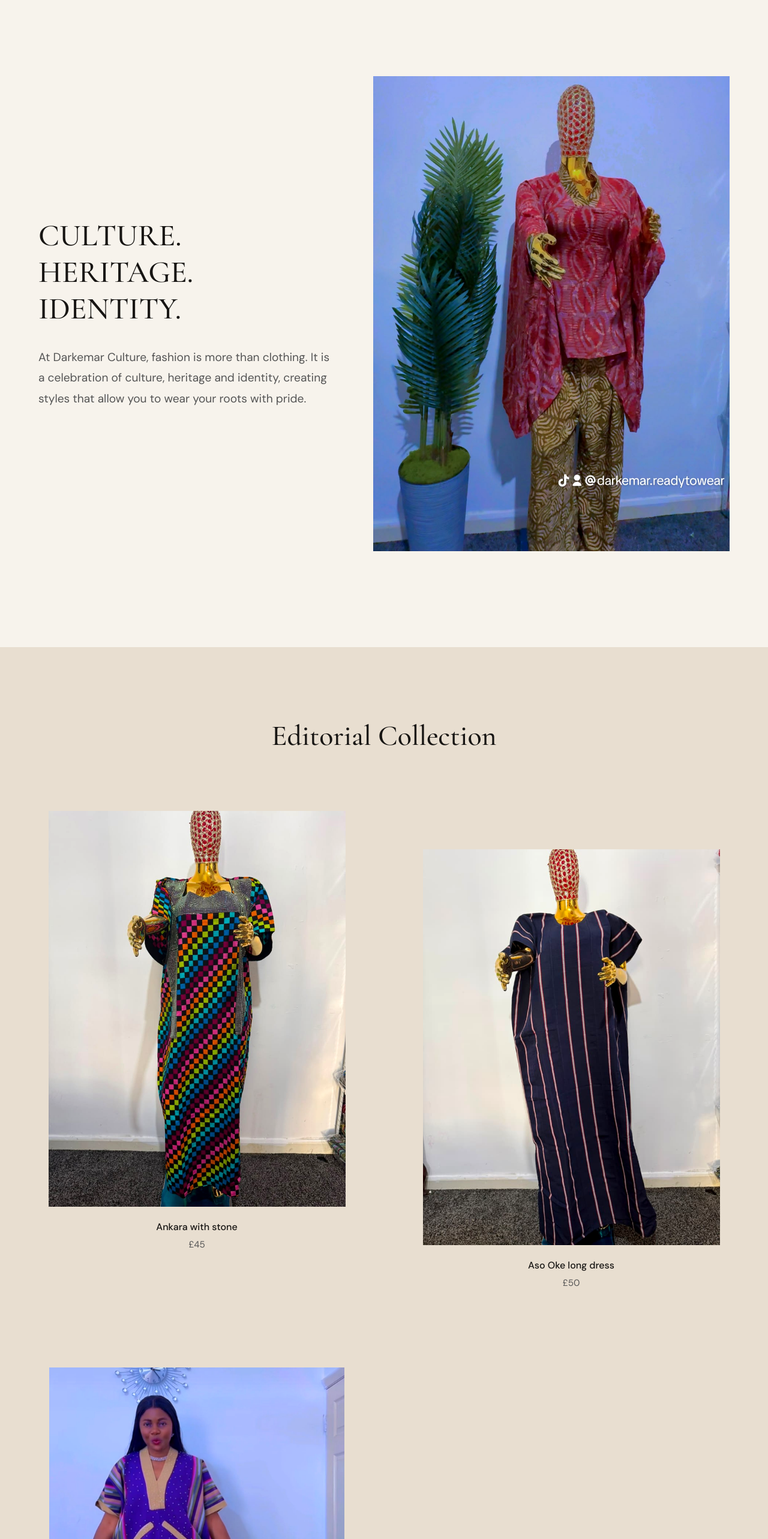
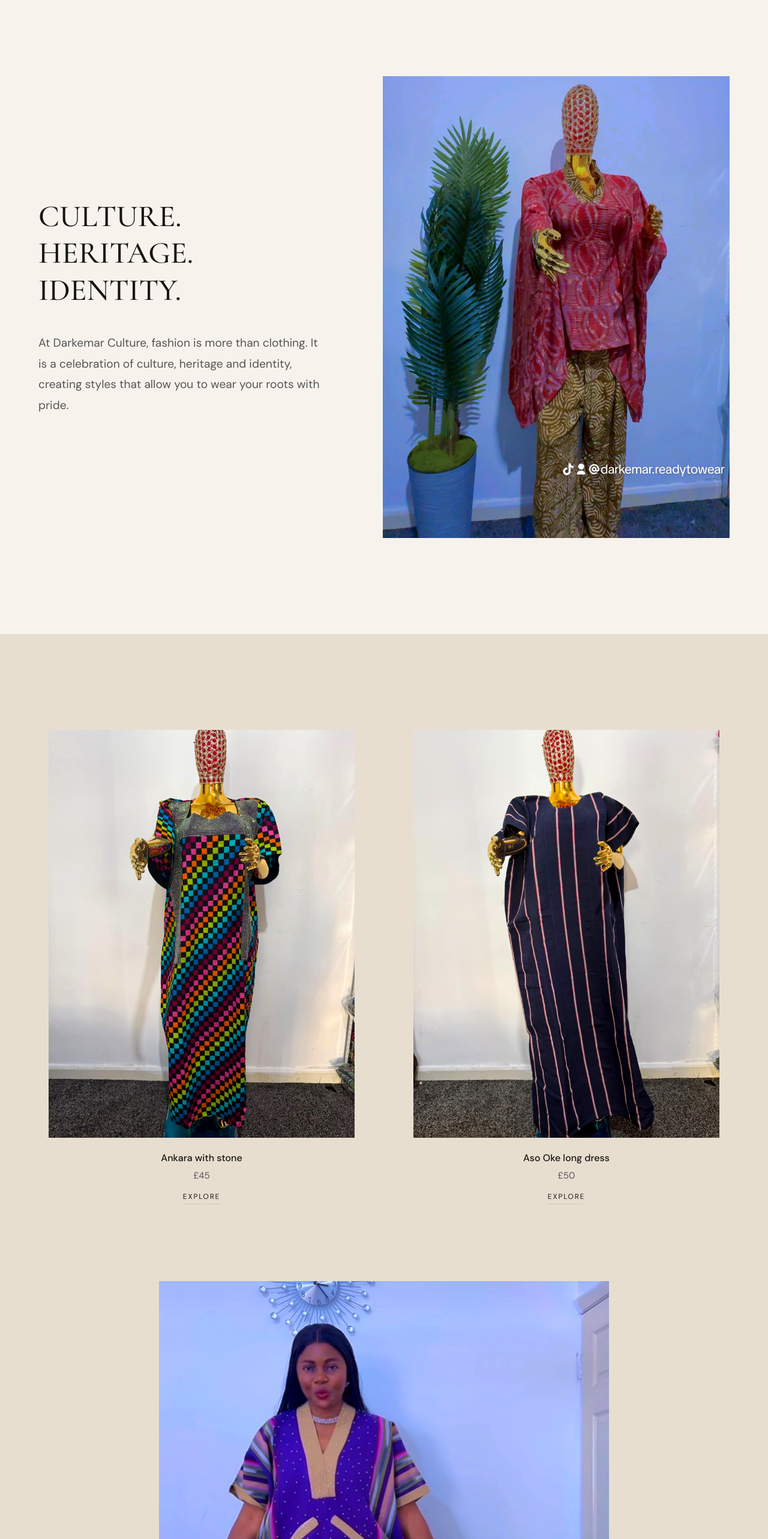
Before and after one commit to Peculiar0103/Darkemarculture, a Next.js app: page / in a window 1280 px wide. Shown: the part 900-3466 px from the top of the page at 60% size. Built offline with nearby package versions, Linux system fonts and the light colour scheme.

Commit message:
Refined homepage layout with asymmetrical lookbook grid and authentic brand story

```diff
--- a/src/app/page.tsx
+++ b/src/app/page.tsx
@@ -62,12 +62,12 @@ export default function Home() {
 
       {/* 2. CULTURAL BRAND STATEMENT */}
       <section style={{ padding: '160px 0', background: 'var(--bg-color)' }}>
-        <div className="container" style={{ display: 'flex', flexWrap: 'wrap', alignItems: 'center', gap: '4rem' }}>
+        <div className="container" style={{ display: 'flex', flexWrap: 'wrap', alignItems: 'center', gap: '6rem' }}>
           <div style={{ flex: '1 1 400px' }}>
             <h2 style={{
               fontSize: 'clamp(2.5rem, 4vw, 3.5rem)',
               lineHeight: '1.2',
-              marginBottom: '2rem'
+              marginBottom: '2.5rem'
             }}>
               CULTURE.<br />
               HERITAGE.<br />
@@ -81,6 +81,7 @@ export default function Home() {
               At Darkemar Culture, fashion is more than clothing. It is a celebration of culture, heritage and identity, creating styles that allow you to wear your roots with pride.
             </p>
           </div>
+          {/* LARGE FASHION IMAGE */}
           <div style={{ flex: '1 1 500px' }}>
             <div style={{ aspectRatio: '3/4', width: '100%', overflow: 'hidden' }}>
               <img
@@ -94,20 +95,21 @@ export default function Home() {
         </div>
       </section>
 
-      {/* 3. EDITORIAL COLLECTION */}
-      <section style={{ padding: '120px 0', background: 'var(--bg-secondary)' }}>
+      {/* 3. EDITORIAL COLLECTION - Asymmetrical Magazine Layout */}
+      <section style={{ padding: '160px 0', background: 'var(--bg-secondary)' }}>
         <div className="container">
-          <div style={{ marginBottom: '6rem', textAlign: 'center' }}>
-            <h2 style={{ fontSize: '3rem' }}>Editorial Collection</h2>
-          </div>
 
           <div style={{
             display: 'grid',
-            gridTemplateColumns: 'repeat(auto-fit, minmax(500px, 1fr))',
-            gap: '8rem 6rem'
+            gridTemplateColumns: 'repeat(auto-fit, minmax(400px, 1fr))',
+            gap: '8rem 4rem'
           }}>
             {sampleProducts.slice(0, 3).map((product, index) => (
-              <div key={product.id} style={{ marginTop: index === 1 ? '4rem' : '0' }}>
+              <div key={product.id} style={{
+                /* Create visual rhythm: 3rd item spans full width but is heavily padded */
+                gridColumn: index === 2 ? '1 / -1' : 'auto',
+                padding: index === 2 ? '0 15%' : '0'
+              }}>
                 <ProductCard product={product} />
               </div>
             ))}
@@ -115,24 +117,52 @@ export default function Home() {
         </div>
       </section>
 
-      {/* 4. DARKEMAR CULTURE BRAND MOMENT */}
+      {/* 4. WHY DARKEMAR CULTURE */}
+      <section style={{ padding: '160px 0', background: 'var(--bg-color)' }}>
+        <div className="container" style={{ maxWidth: '800px', margin: '0 auto' }}>
+          <h2 style={{
+            fontSize: '3rem',
+            marginBottom: '4rem',
+            textAlign: 'center'
+          }}>
+            Why Darkemar Culture
+          </h2>
+          <ul style={{
+            fontSize: '1.3rem',
+            lineHeight: '1.8',
+            color: 'var(--text-secondary)',
+            display: 'flex',
+            flexDirection: 'column',
+            gap: '2.5rem',
+            listStyle: 'none',
+            fontFamily: 'var(--font-heading)'
+          }}>
+            <li style={{ paddingLeft: '2rem', borderLeft: '1px solid var(--border-color)' }}>A deep love for African culture and tradition.</li>
+            <li style={{ paddingLeft: '2rem', borderLeft: '1px solid var(--border-color)' }}>A desire to help Africans in the diaspora stay connected to their roots.</li>
+            <li style={{ paddingLeft: '2rem', borderLeft: '1px solid var(--border-color)' }}>A passion for beautiful, high-quality Aso Oke and traditional attire.</li>
+            <li style={{ paddingLeft: '2rem', borderLeft: '1px solid var(--border-color)' }}>The belief that culture should be celebrated and proudly represented through fashion.</li>
+            <li style={{ paddingLeft: '2rem', borderLeft: '1px solid var(--border-color)' }}>A desire to make luxury African fashion more accessible for special occasions.</li>
+          </ul>
+        </div>
+      </section>
+
+      {/* 5. FULL-WIDTH FASHION IMAGE BRAND MOMENT */}
       <section style={{
-        padding: '200px 0',
+        padding: '160px 0',
         textAlign: 'center',
-        background: 'var(--bg-color)',
-        borderBottom: '1px solid var(--border-color)'
+        background: 'var(--bg-secondary)',
       }}>
-        <div className="container" style={{ maxWidth: '1000px' }}>
+        <div className="container">
           <h2 style={{
-            fontSize: 'clamp(3rem, 7vw, 6rem)',
+            fontSize: 'clamp(3rem, 6vw, 5rem)',
             lineHeight: '1.1',
             textTransform: 'uppercase',
             letterSpacing: '0.02em',
             marginBottom: '4rem'
           }}>
-            Wear your roots<br />with pride.
+            Wear your roots with pride.
           </h2>
-          <div style={{ aspectRatio: '16/9', width: '100%', overflow: 'hidden', margin: '0 auto' }}>
+          <div style={{ aspectRatio: '16/9', width: '100%', overflow: 'hidden' }}>
             <img
               src="/images/products/ankara-with-stone/image-01.jpeg"
               alt="Brand Moment"
@@ -143,34 +173,12 @@ export default function Home() {
         </div>
       </section>
 
-      {/* 5. AFRICAN HERITAGE SECTION */}
-      <section style={{ padding: '160px 0', background: 'var(--bg-secondary)' }}>
-        <div className="container" style={{ maxWidth: '800px', margin: '0 auto', textAlign: 'center' }}>
-          <h2 style={{ fontSize: '3rem', marginBottom: '3rem' }}>Our Heritage</h2>
-          <div style={{
-            fontSize: '1.15rem',
-            lineHeight: '2',
-            color: 'var(--text-secondary)',
-            display: 'flex',
-            flexDirection: 'column',
-            gap: '1.5rem'
-          }}>
-            <p>
-              Darkemar Culture was born from a deep love for African culture and tradition, and a passionate desire to help Africans in the diaspora stay connected to their roots.
-            </p>
-            <p>
-              We believe that culture should be celebrated and proudly represented through fashion. Our focus is on creating beautiful, high-quality Aso Oke and traditional attire that makes luxury African fashion accessible for your most special occasions.
-            </p>
-          </div>
-        </div>
-      </section>
-
       {/* 6. FINAL CALL TO ACTION */}
       <section style={{ padding: '200px 0', textAlign: 'center', background: 'var(--bg-color)' }}>
         <div className="container">
           <h2 style={{
             fontSize: 'clamp(2.5rem, 5vw, 4rem)',
-            marginBottom: '2rem',
+            marginBottom: '2.5rem',
             lineHeight: '1.3'
           }}>
             YOUR ROOTS.<br />
--- a/src/components/ProductCard.tsx
+++ b/src/components/ProductCard.tsx
@@ -49,10 +49,23 @@ export default function ProductCard({ product }: ProductCardProps) {
           fontWeight: '400',
           color: 'var(--text-secondary)',
           fontSize: '0.95rem',
-          fontFamily: 'var(--font-body)'
+          fontFamily: 'var(--font-body)',
+          marginBottom: '0.5rem'
         }}>
           {displayPrice}
         </p>
+
+        <Link href={`/product/${product.slug}`} style={{
+          fontSize: '0.75rem',
+          textTransform: 'uppercase',
+          letterSpacing: '0.15em',
+          color: 'var(--text-primary)',
+          borderBottom: '1px solid var(--border-color)',
+          paddingBottom: '2px',
+          display: 'inline-block'
+        }}>
+          Explore
+        </Link>
       </div>
 
     </div>
```
